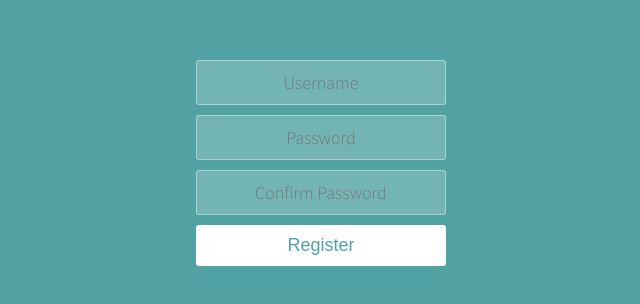
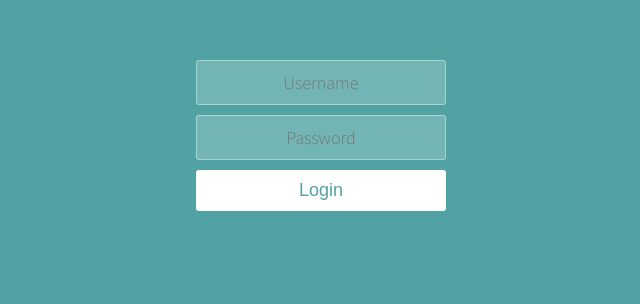
Before and after one commit to Suguru1114/Ternary-Operator, a React (Vite) app: page / in a window 1280 px wide. Shown: the part 168-472 px from the top of the page, without its empty margins (319-959 px from the left). Built offline with nearby package versions, Linux system fonts and the light colour scheme.

Commit message:
add condition

```diff
--- a/src/components/App.jsx
+++ b/src/components/App.jsx
@@ -1,7 +1,7 @@
 import React from "react";
 import Form from "./Form";
 
-var userIsRegistered = false;
+var userIsRegistered = true;
 
 function App() {
   return (
--- a/src/components/Form.jsx
+++ b/src/components/Form.jsx
@@ -5,7 +5,9 @@ function Form(props) {
     <form className="form">
       <input type="text" placeholder="Username" />
       <input type="password" placeholder="Password" />
-      <input type="password" placeholder="Confirm Password" />
+        {props.isRegistered === false && (
+        <input type="password" placeholder="Confirm Password" />
+        )}
       <button type="submit">
         {props.isRegistered ?  "Login" : "Register"}
       </button>
```
